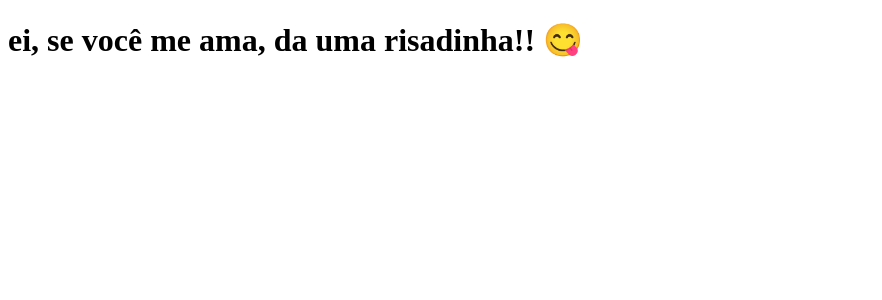
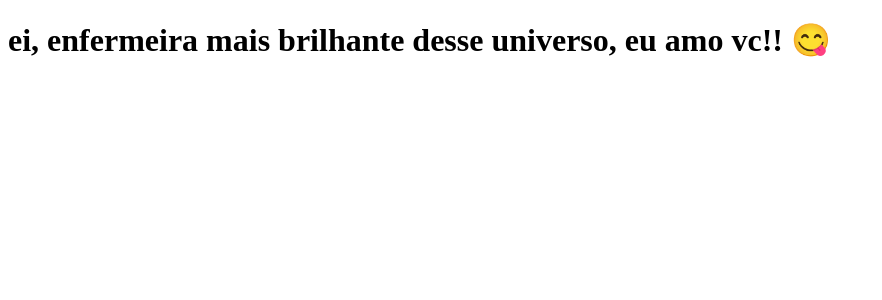
Before and after one commit to emissilva/clone-tabnews, a Next.js app: page / in a window 1280 px wide. Shown: the top 300 px of the page, without its empty margins (0-882 px from the left). Built offline with nearby package versions, Linux system fonts and the light colour scheme.

Commit message:
adicao da frase para namorada

```diff
--- a/pages/index.js
+++ b/pages/index.js
@@ -1,5 +1,5 @@
 function Home() {
-    return <h1>ei, se você me ama, da uma risadinha!! 😋</h1>
+    return <h1>ei, enfermeira mais brilhante desse universo, eu amo vc!! 😋</h1>
 }
 
 export default Home;
```
